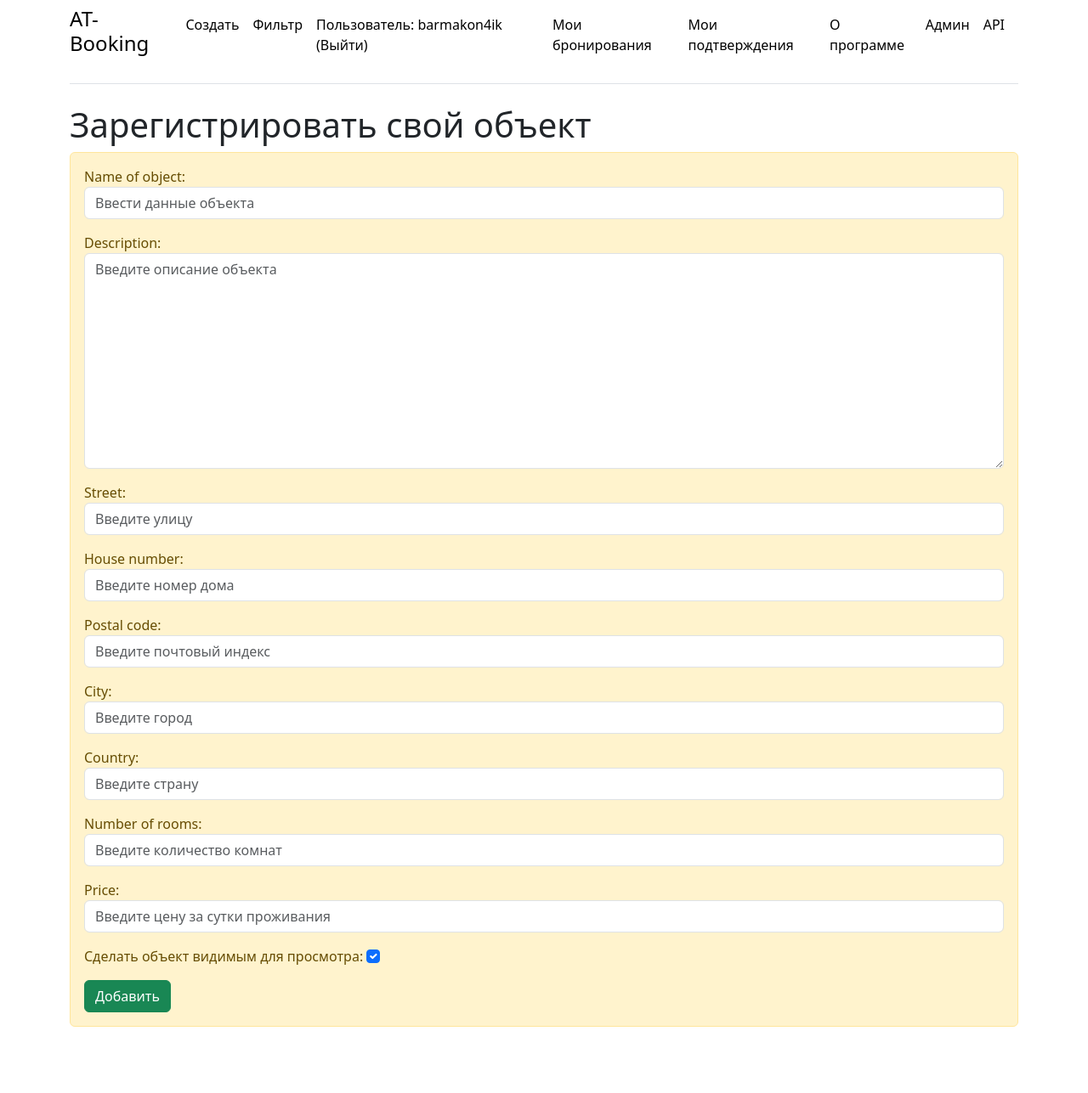
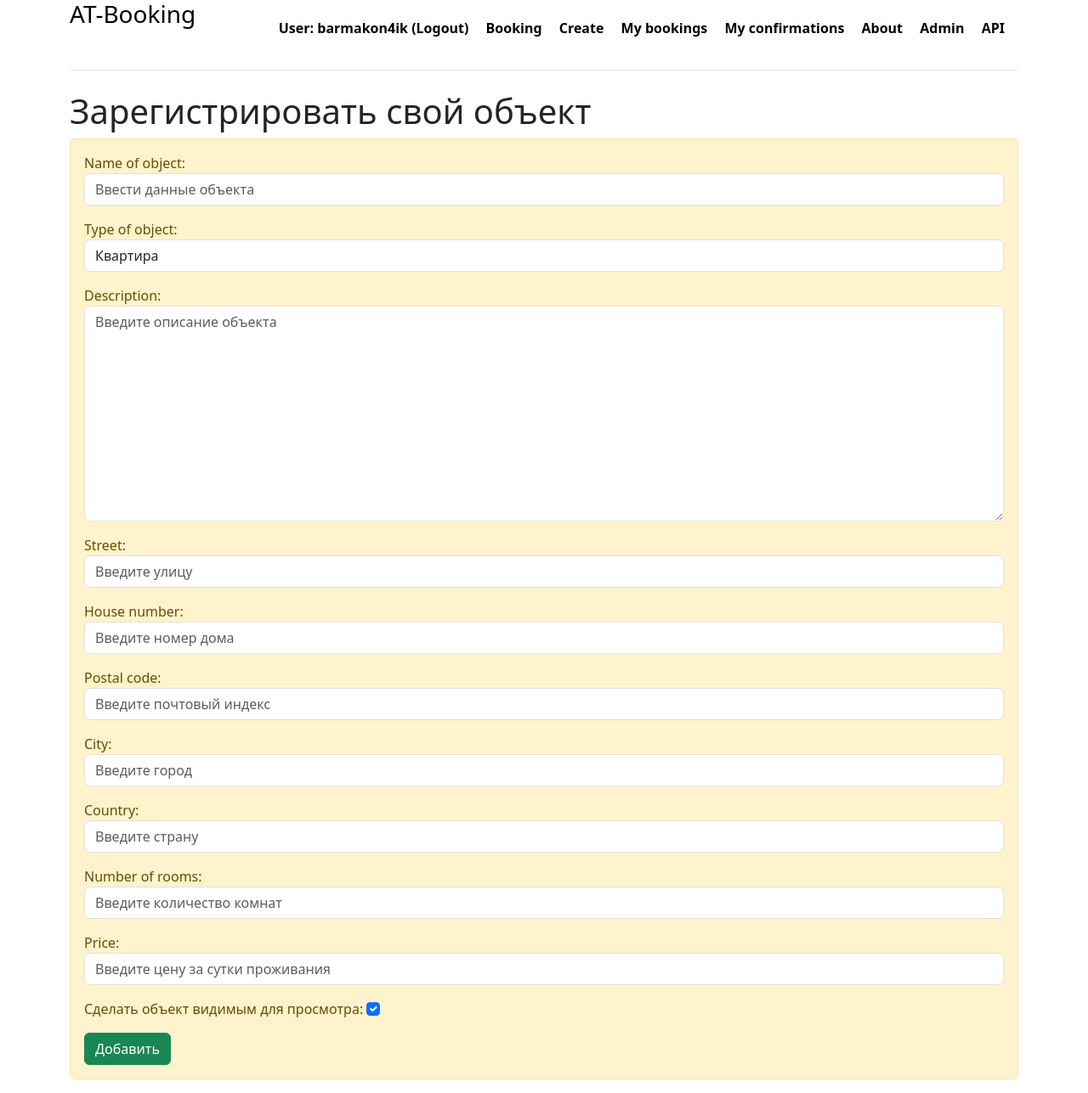
Before and after one commit to barmakon4ik1/booking, a Django app: page /create/ in a window 1280 px wide. Shown: the whole page at 85% size. Before the commit the page ends 1209 px from the top, so only its background shows below. Run offline with Django 5.2, Linux system fonts and the light colour scheme; a user stored in the database is signed in.

```diff
--- a/booking/forms.py
+++ b/booking/forms.py
@@ -10,9 +10,11 @@ class LoginForm(forms.Form):
 
 
 class HousingForm(forms.ModelForm):
+
     class Meta:
         model = Housing
         fields = ['name',
+                  'type',
                   'description',
                   'street',
                   'house_number',
--- a/booking/models.py
+++ b/booking/models.py
@@ -6,14 +6,21 @@ from django.utils.translation import gettext_lazy as _
 
 class Housing(models.Model):
     class HousingType(models.TextChoices):
-        APARTMENT = 'APARTMENT', _('Apartment')
-        HOUSE = 'HOUSE', _('House')
-        STUDIO = 'STUDIO', _('Studio')
-        CASTLE = 'CASTLE', _('Castle')
-        HOTEL = 'HOTEL', _('Hotel')
+        APARTMENT = 'APARTMENT', 'Квартира'
+        HOUSE = 'HOUSE', 'Дом'
+        STUDIO = 'STUDIO', 'Студия'
+        CASTLE = 'CASTLE', 'Замок'
+        HOTEL = 'HOTEL', 'Гостиница'
+        VILLA = 'VILLA', 'Вилла'
+        COTTAGE = 'COTTAGE', 'Коттедж'
 
     name = models.CharField(_('Name of object'), max_length=100)
-    type = models.CharField(_('Type of object'), max_length=20, choices=HousingType.choices, default=HousingType.APARTMENT)
+    type = models.CharField(
+        _('Type of object'),
+        max_length=20,
+        choices=HousingType.choices,
+        default=HousingType.APARTMENT
+    )
     country = models.CharField(_('Country'), max_length=50)
     post_code = models.CharField(_('Postal code'), max_length=10)
     city = models.CharField(_('City'), max_length=50)
--- a/booking/templates/booking/base.html
+++ b/booking/templates/booking/base.html
@@ -10,26 +10,28 @@
 <div class="container">
    <div class="d-flex flex-column flex-md-row align-items-center pb-3 mb-4 border-bottom">
        <a href="/" class="d-flex align-items-center link-body-emphasis text-decoration-none">
-
-          <a class="me-3 py-2 link-body-emphasis text-decoration-none" href="{% url 'index' %}"><h4> AT-Booking </h4></a>
+        <strong>
+          <a class="me-3 py-2 link-body-emphasis text-decoration-none" href="{% url 'index' %}"><h3> AT-Booking </h3></a>
       </a>
        <nav class="d-inline-flex mt-2 mt-md-0 ms-md-auto">
-          <a class="me-3 py-2 link-body-emphasis text-decoration-none" href="{% url 'create' %}">Создать</a>
-          <a class="me-3 py-2 link-body-emphasis text-decoration-none" href="{% url 'housing_list' %}">Фильтр</a>
                       {% if user.is_authenticated %}
                <a class="me-3 py-2 link-body-emphasis text-decoration-none" href="{% url 'logout' %}">
-                Пользователь: {{ user.username }} (Выйти)
+                   User: {{ user.username }} (Logout)
                </a>
            {% else %}
                <a class="me-3 py-2 link-body-emphasis text-decoration-none" href="{% url 'login' %}">
-                Войти
+                   Login
                </a>
            {% endif %}
-          <a class="me-3 py-2 link-body-emphasis text-decoration-none" href="{% url 'my_bookings' %}">Мои бронирования</a>
-          <a class="me-3 py-2 link-body-emphasis text-decoration-none" href="{% url 'my_confirmation' %}">Мои подтверждения</a>
-          <a class="me-3 py-2 link-body-emphasis text-decoration-none" href="{% url 'about' %}">О программе</a>
-          <a class="me-3 py-2 link-body-emphasis text-decoration-none" href="/admin/">Админ</a>
+
+           <a class="me-3 py-2 link-body-emphasis text-decoration-none" href="{% url 'housing_list' %}">Booking</a>
+           <a class="me-3 py-2 link-body-emphasis text-decoration-none" href="{% url 'create' %}">Create</a>
+           <a class="me-3 py-2 link-body-emphasis text-decoration-none" href="{% url 'my_bookings' %}">My bookings</a>
+           <a class="me-3 py-2 link-body-emphasis text-decoration-none" href="{% url 'my_confirmation' %}">My confirmations</a>
+           <a class="me-3 py-2 link-body-emphasis text-decoration-none" href="{% url 'about' %}">About</a>
+           <a class="me-3 py-2 link-body-emphasis text-decoration-none" href="/admin/">Admin</a>
            <a class="me-3 py-2 link-body-emphasis text-decoration-none" href="/api/">API</a>
+           </strong>
        </nav>
    </div>
  </div>
--- a/booking/views.py
+++ b/booking/views.py
@@ -223,7 +223,7 @@ def about(request):
 @login_required
 def create(request):
     """
-    Регистрация объекта недвижимости
+    Регистрация и редактирование объекта недвижимости
     """
     try:
         user = request.user
@@ -318,6 +318,28 @@ def create_booking(request, housing_id):
             booking = form.save(commit=False)
             booking.owner = request.user  # Устанавливаем владельца бронирования
             booking.housing = housing  # Устанавливаем жилье для бронирования
+
+            # Получаем даты из формы
+            date_from = form.cleaned_data['date_from']
+            date_to = form.cleaned_data['date_to']
+
+            # Проверка на наличие пересекающихся бронирований
+            overlapping_bookings = Booking.objects.filter(
+                housing=housing,
+                # Проверяем только подтвержденные и ожидающие подтверждения бронирования
+                status__in=[Booking.BookingStatus.CONFIRMED, Booking.BookingStatus.PENDING]
+            ).filter(
+                # Проверка на пересечение дат
+                Q(date_from__lte=date_to, date_to__gte=date_from)
+            )
+
+            if overlapping_bookings.exists():
+                messages.error(request, 'На выбранные даты объект уже забронирован. Пожалуйста, выберите другие даты.')
+                return render(request, 'booking/create_booking.html', {
+                    'form': form,
+                    'housing': housing
+                })
+
             booking.save()
             messages.success(request, 'Бронирование успешно создано и ожидает подтверждения!')
             return redirect('my_bookings')  # Перенаправляем на страницу бронирования
```
Also changed, not shown: booking/templates/booking/create.html (+0 -57 lines), booking/templates/booking/create_booking.html (+8 -0 lines), booking/migrations/0003_alter_housing_type.py (added), db.sqlite3. Lines whose indentation alone changed are shown as unchanged.
